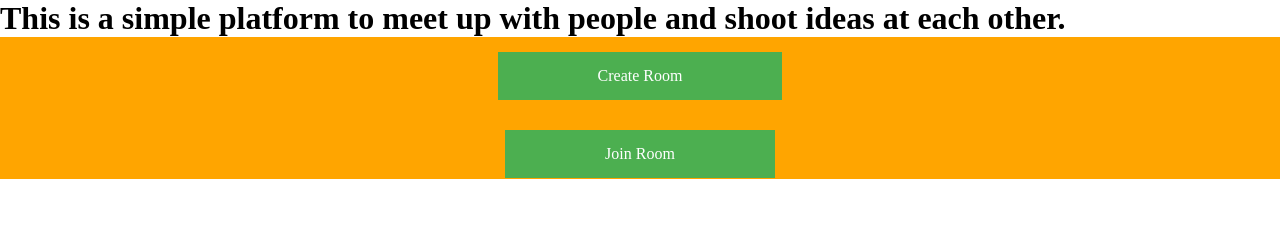
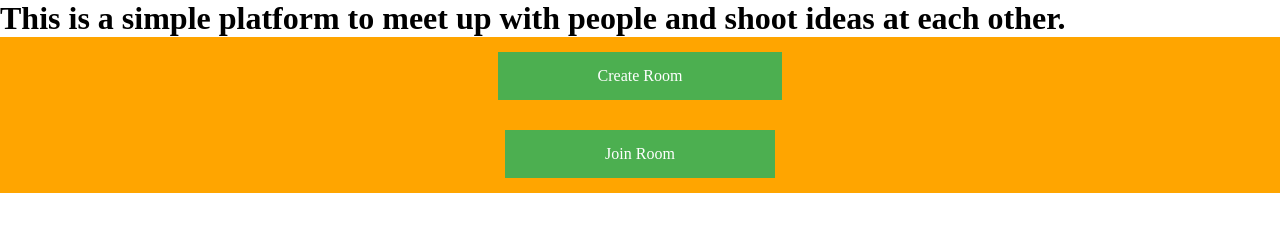
Before and after one commit to ineedanidea/ineedanidea, a plain HTML site: page index.html in a window 1280 px wide. Drawn offline with Linux system fonts and the light colour scheme.

Commit message:
Update styles.css

```diff
--- a/styles.css
+++ b/styles.css
@@ -17,18 +17,13 @@
 html, body {
   height: 100%;
 }
+
 .page-wrap {
   min-height: 100%;
   /* equal to footer height */
   margin-bottom: -142px;
 }
-.page-wrap:after {
-  content: "";
-  display: block;
-}
-.footer, .page-wrap:after {
-  height: 142px;
-}
 .footer {
+  align-self: bottom;
   background: orange;
 }
```
